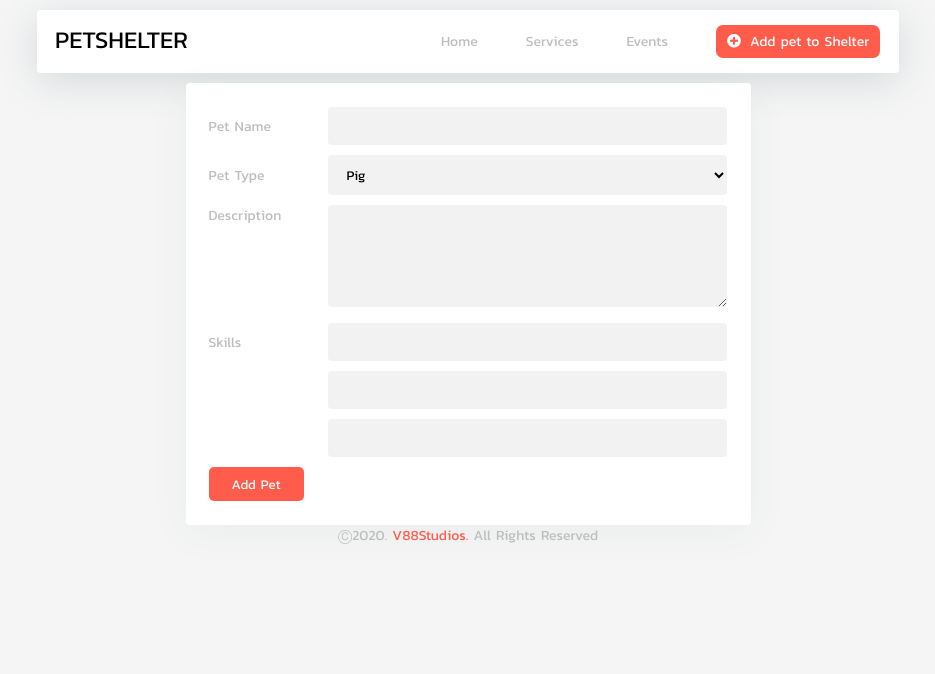
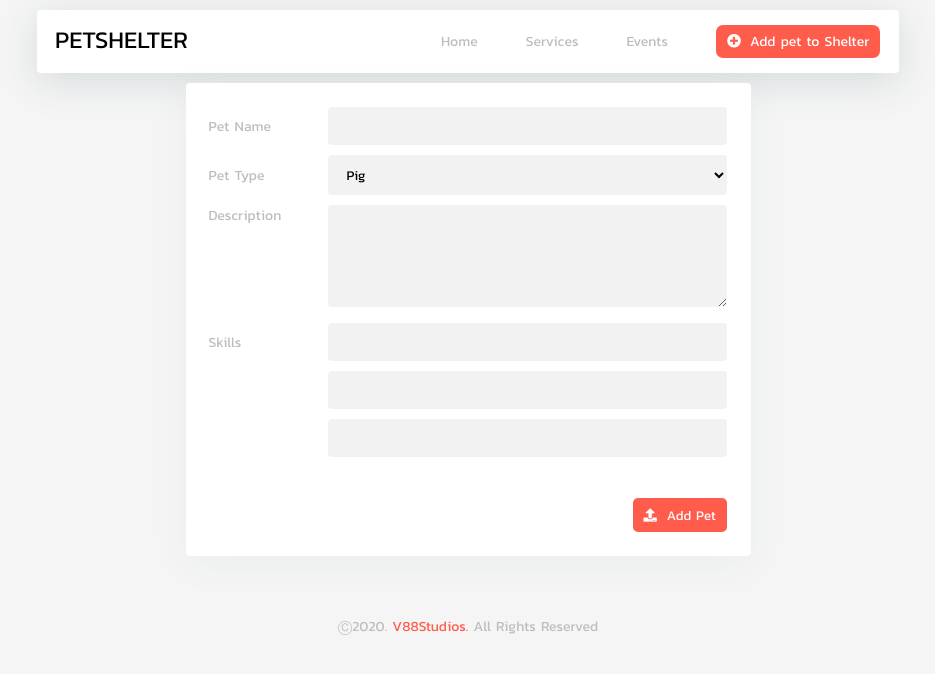
Before and after one commit to RenzLesterH/Pet_Shelter, a React (Create React App) app: page /add-pet in a window 1280 px wide. Shown: the top 674 px of the page, without its empty margins (172-1107 px from the left). Built offline with nearby package versions, Linux system fonts and the light colour scheme.

Commit message:
form component is finished

```diff
--- a/src/components/form.jsx
+++ b/src/components/form.jsx
@@ -28,7 +28,7 @@ class Form extends Component {
                         <input type="text" class="pet_skills" name="" />
                         <input type="text" class="pet_skills" name="" />
                     </div>
-                    <input type="submit" value="Add Pet" />
+                    <button type="submit"><i class="fas fa-upload"></i>Add Pet</button>
                 </form>
             </section>
         );
--- a/src/components/stylesheets/styles.scss
+++ b/src/components/stylesheets/styles.scss
@@ -176,6 +176,7 @@ main {
 }
 
 section#add_pet{
+    margin: 0px auto 60px auto;
     form{
         width: 519px;
         margin: auto;
@@ -228,12 +229,16 @@ section#add_pet{
                 width: 371px;
             }
         }
-        input[type=submit]{
+        button[type=submit]{
             background-color: #FF5C4C;
             color: white;
-            padding: 7px 23px;
+            padding: 7px 11px;
             border: none;
             border-radius: 5px;
+            i{
+                margin-right: 10px;
+            }
+            margin: 31px 0px 0px 424px;
         }
     }
 }
```
